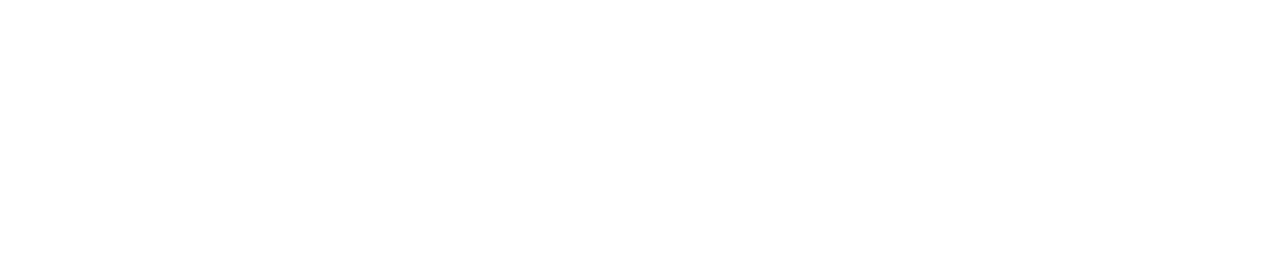
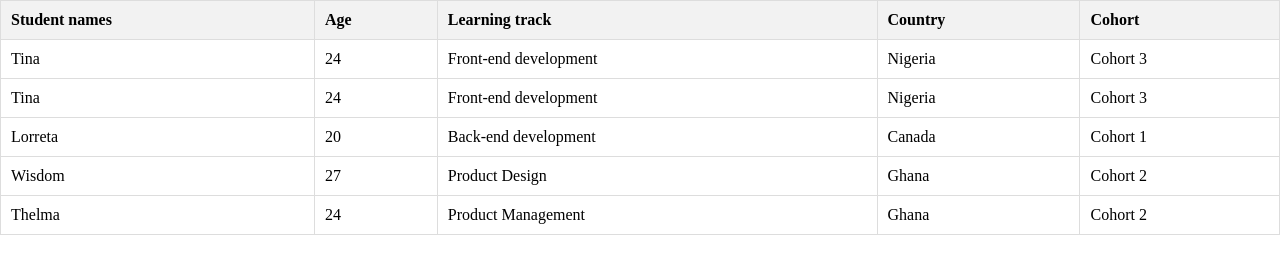
Before and after one commit to Elo-oghene/table-assignment, a plain HTML site: page index.html in a window 1280 px wide. Drawn offline with Linux system fonts and the light colour scheme.

Commit message:
added content to the table

```diff
--- a/index.css
+++ b/index.css
@@ -0,0 +1,33 @@
+*{
+    padding: 0;
+    margin: 0;
+    box-sizing: border-box;
+}
+
+table {
+    width: 100%;
+    border-collapse: collapse;
+  }
+
+  th, td {
+    border: 1px solid #dddddd;
+    text-align: left;
+    padding: 10px;
+  }
+
+  th {
+    background-color: #f2f2f2;
+  }
+
+  @media screen and (max-width: 768px) {
+    table {
+      font-size: 14px;
+    }
+  }
+
+  /* Media query for small screen */
+  @media screen and (max-width: 576px) {
+    table {
+      font-size: 10px;
+    }
+  }
--- a/index.html
+++ b/index.html
@@ -7,6 +7,50 @@
     <link rel="stylesheet" href="index.css">
 </head>
 <body>
+    <table>
+        <tr>
+            <th>Student names</th>
+            <th>Age</th>
+            <th>Learning track</th>
+            <th>Country</th>
+            <th>Cohort</th>
+        </tr>
 
+        <tr>
+            <td>Tina</td>
+            <td>24</td>
+            <td>Front-end development</td>
+            <td>Nigeria</td>
+            <td>Cohort 3</td>
+        </tr>
+        <tr>
+            <td>Tina</td>
+            <td>24</td>
+            <td>Front-end development</td>
+            <td>Nigeria</td>
+            <td>Cohort 3</td>
+        </tr>
+        <tr>
+            <td>Lorreta</td>
+            <td>20</td>
+            <td>Back-end development</td>
+            <td>Canada</td>
+            <td>Cohort 1</td>
+        </tr>
+        <tr>
+            <td>Wisdom</td>
+            <td>27</td>
+            <td>Product Design</td>
+            <td>Ghana</td>
+            <td>Cohort 2</td>
+        </tr>
+        <tr>
+            <td>Thelma</td>
+            <td>24</td>
+            <td>Product Management</td>
+            <td>Ghana</td>
+            <td>Cohort 2</td>
+        </tr>
+    </table>
 </body>
 </html>
```
